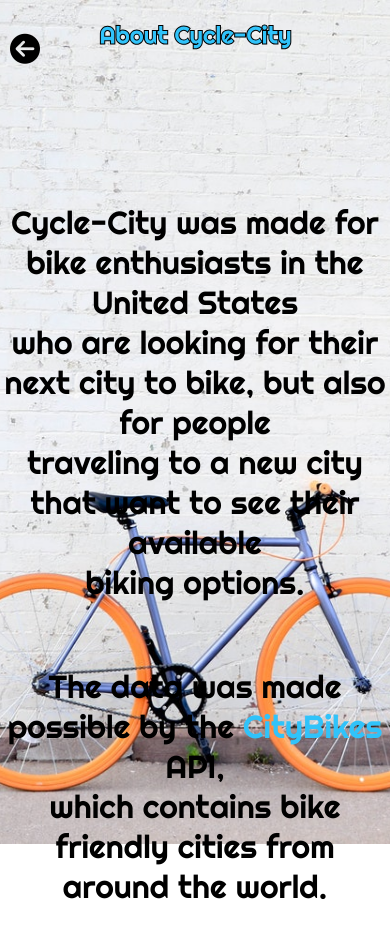
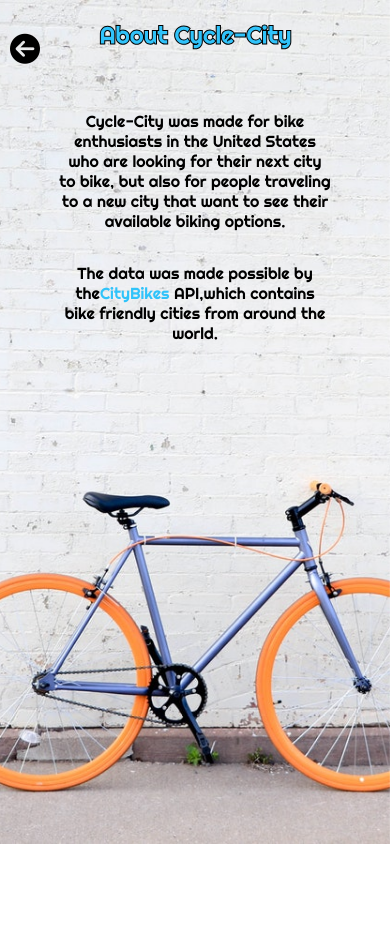
Before and after one commit to saadricklamar/cycle-city, a React (Create React App) app: page /About in a window 390 px wide. After the commit the page ends 844 px from the top, so only its background shows below. Built offline with nearby package versions, Linux system fonts and the light colour scheme.

Commit message:
Add media queries for paragraphs on about page

```diff
--- a/src/components/About/About.js
+++ b/src/components/About/About.js
@@ -17,21 +17,17 @@ const About = () => {
       <main className="about-main">
         <p>
           Cycle-City was made for bike enthusiasts in the United States
-          <br />
           who are looking for their next city to bike, but also for people
-          <br />
           traveling to a new city that want to see their available
-          <br />
           biking options.
         </p>
         <br />
         <p>
-          The data was made possible by the{" "}
+          The data was made possible by the
           <a href="https://api.citybik.es/v2/" target="_blank">
             CityBikes
           </a>{" "}
-          API,
-          <br /> which contains bike friendly cities from around the world.
+          API,which contains bike friendly cities from around the world.
         </p>
       </main>
     </div>
--- a/src/components/About/About.scss
+++ b/src/components/About/About.scss
@@ -35,6 +35,7 @@
 
   p {
     font-size: 2rem;
+    width: 70%;
   }
 
   a {
@@ -53,6 +54,13 @@
       font-size: 2.5rem;
       margin: 0 auto;
       padding: 20px;
+    }
+    .about-main {
+      margin-top: 25px;
+    }
+
+    p {
+      font-size: 1.5rem;
     }
 
     .return-home {
@@ -81,6 +89,9 @@
     .about-header {
       font-size: 1.5rem;
     }
+    p {
+      font-size: 1rem;
+    }
 
     .go-home {
       font-size: 30px;
```
